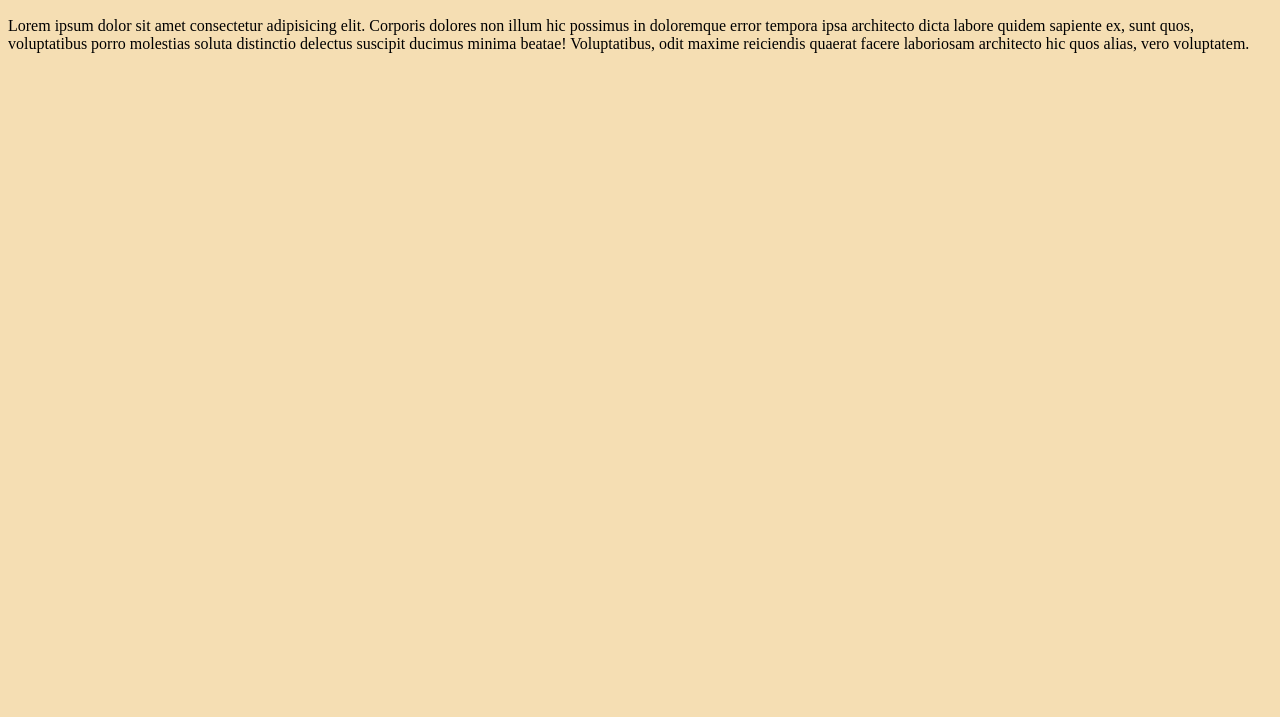
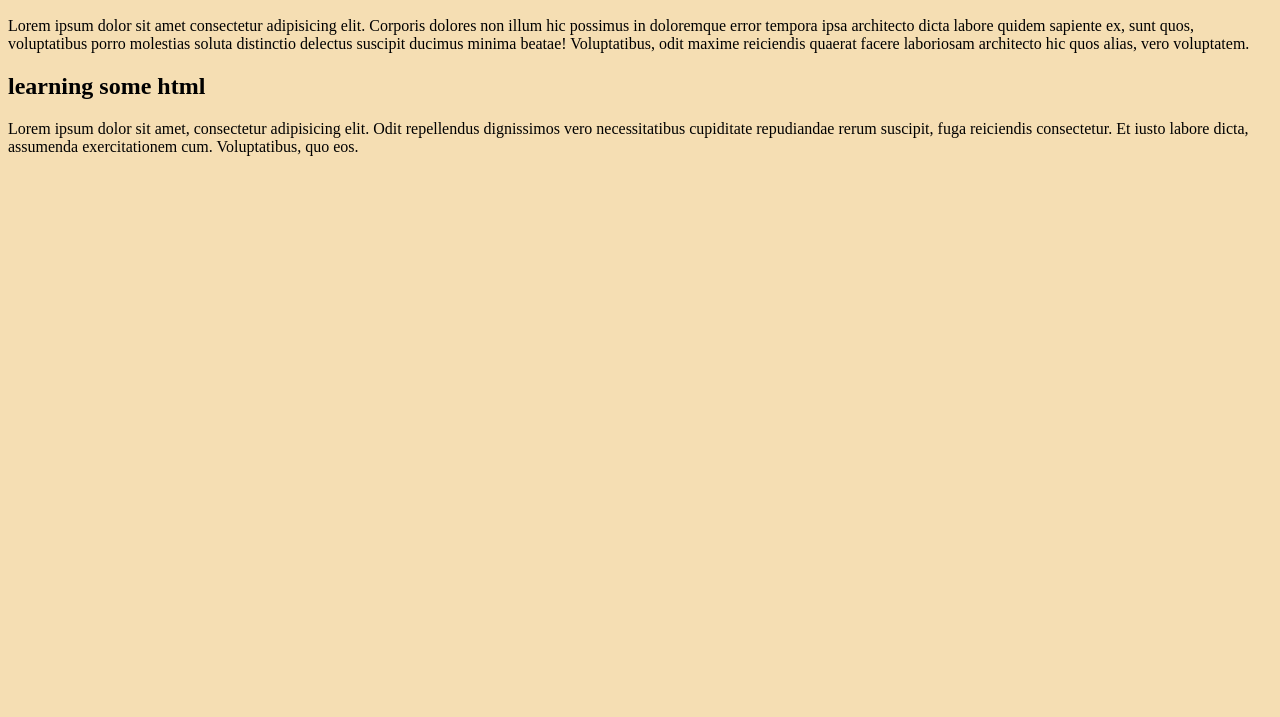
Before and after one commit to masudahmedict/first-web-project, a plain HTML site: page index.html in a window 1280 px wide. Shown: the part 83-800 px from the top of the page. Drawn offline with Linux system fonts and the light colour scheme.

Commit message:
added h2 and paragraph index.html

```diff
--- a/index.html
+++ b/index.html
@@ -15,6 +15,10 @@
 		error tempora ipsa architecto dicta labore quidem sapiente ex, sunt quos, voluptatibus porro molestias soluta
 		distinctio delectus suscipit ducimus minima beatae! Voluptatibus, odit maxime reiciendis quaerat facere laboriosam
 		architecto hic quos alias, vero voluptatem.</p>
+	<h2>learning some html</h2>
+	<p>Lorem ipsum dolor sit amet, consectetur adipisicing elit. Odit repellendus dignissimos vero necessitatibus
+		cupiditate repudiandae rerum suscipit, fuga reiciendis consectetur. Et iusto labore dicta, assumenda exercitationem
+		cum. Voluptatibus, quo eos.</p>
 </body>
 
 </html>
```
